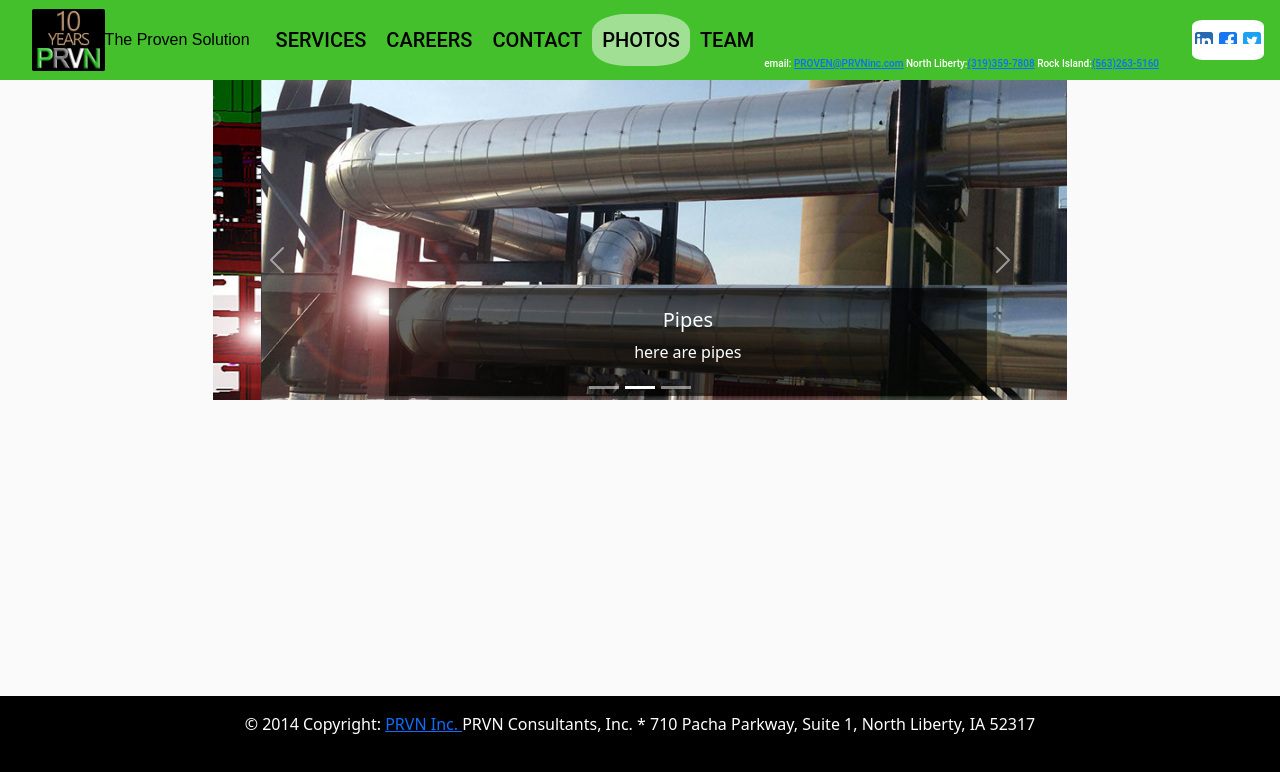
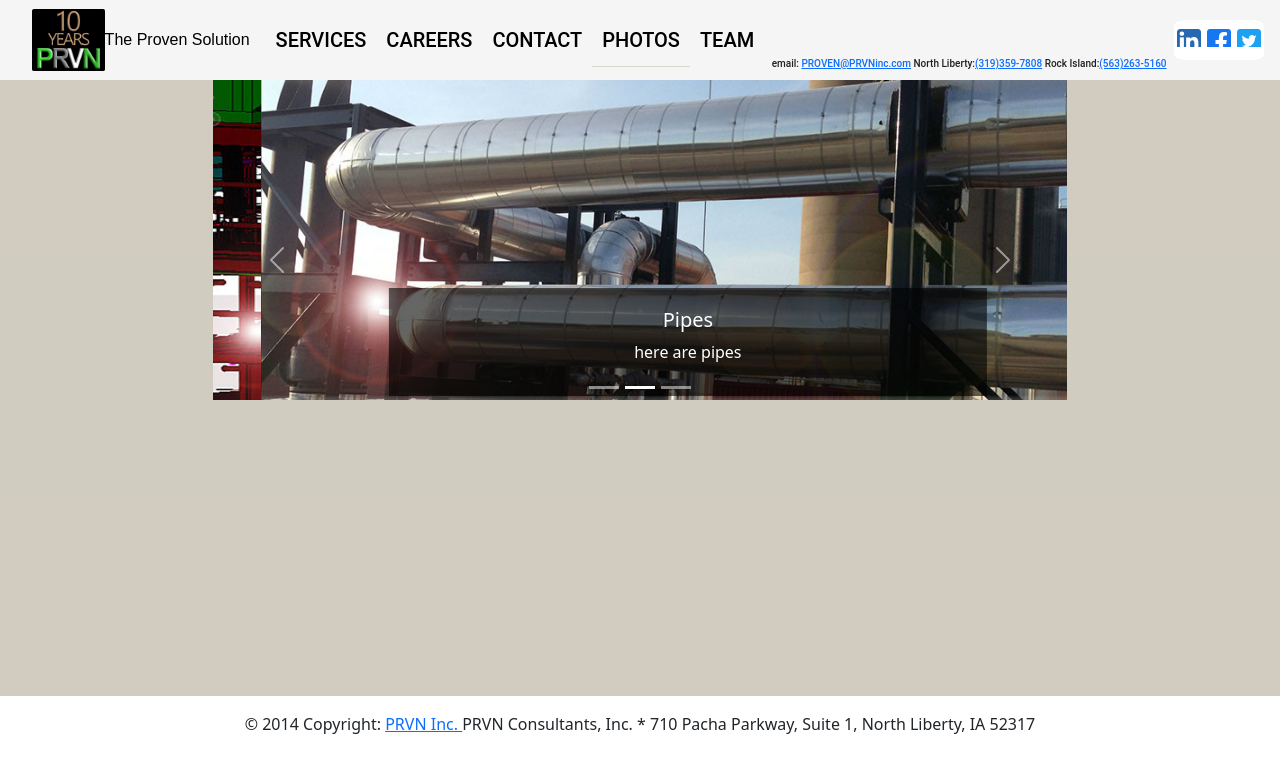
Before and after one commit to EvanPrice0/angular-node, an Angular app in the folder frontend/: page /home/photos in a window 1280 px wide. Shown: the top 772 px of the page. Built offline with nearby package versions, Linux system fonts and the light colour scheme.

Commit message:
ADD: making it look better

```diff
--- a/frontend/src/app/pages/home/home.component.html
+++ b/frontend/src/app/pages/home/home.component.html
@@ -14,6 +14,7 @@
         <a routerLink="contact" class="rl d-none d-md-block" routerLinkActive="active" mat-list-item>contact</a>
         <a routerLink="photos" class="rl d-none d-md-block" routerLinkActive="active" mat-list-item>photos</a>
         <a routerLink="team" class="rl d-none d-md-block" routerLinkActive="active" mat-list-item>team</a>
+        <span class="example-spacer"></span>
         <div class="d-none d-lg-block" style="font-size: 50%; align-self: flex-end;">
             email: <a href="mailto:proven@prvninc.com">PROVEN@PRVNinc.com</a>
             North Liberty:<a href="tel:3193597808">(319)359-7808</a>
@@ -23,7 +24,7 @@
         <twitter></twitter>
 
     </mat-toolbar>
-    <mat-sidenav-container class="example-container cont-adj">
+    <mat-sidenav-container class="example-container cont-adj" style=  "background-color: rgba(204, 199, 185, 0.692)"    >
         <mat-sidenav #snav [mode]="mobileQuery.matches ? 'over' : 'side'" [fixedInViewport]="mobileQuery.matches"
             fixedTopGap="56" class="d-sm-block d-md-none">
             <mat-nav-list>
@@ -39,22 +40,22 @@
                 <a class="rl" (click)="snav.toggle()" routerLink="team" routerLinkActive="active" mat-list-item>team</a>
             </mat-nav-list>
         </mat-sidenav>
-        <mat-sidenav-content>
-            <div style="display: flex; flex-direction: column;">
-                <div style="display: flex;">
-                    <div style="flex: 1;"></div>
+        <mat-sidenav-content style="background-color: rgba(204, 199, 185, 0.692);">
+            <div style="display: flex;">
+                <div style="display: flex; height: 77vh; width: 100%">
+                    <div class="color-gap"></div>
                     <div style="flex: 4; display: flex; flex-direction: column;">
                         <router-outlet *ngIf="router.url != '/home'"></router-outlet>
                         <welcome *ngIf="router.url === '/home'"></welcome>
                     </div>
-                    <div style="flex: 1;"></div>
+                    <div class="color-gap"></div>
                 </div>
             </div>
         </mat-sidenav-content>
     </mat-sidenav-container>
-    <footer class="page-footer font-small height-adj" style="background-color: black;">
+    <footer class="page-footer font-small height-adj" style="background-color: rgba(255, 255, 255, .5);">
         <!-- Copyright -->
-        <div style="color:white" class="sizer footer-copyright text-center py-3">© 2014 Copyright:
+        <div class="sizer footer-copyright text-center py-3">© 2014 Copyright:
             <a href="https://prvninc.com/"> PRVN Inc. </a>
             PRVN Consultants, Inc. * 710 Pacha Parkway, Suite 1, North Liberty, IA 52317
             <div class="d-md-block d-lg-none" style="font-size: 50%; align-self: flex-end;">
--- a/frontend/src/app/pages/home/home.component.scss
+++ b/frontend/src/app/pages/home/home.component.scss
@@ -1,6 +1,5 @@
   .mat-toolbar{
-    background: #43C02B;
-    color: #fff;
+    background-color: (255, 255, 255, .5);
   }
 
 .home-button {
@@ -22,12 +21,11 @@ mat-icon{
   border: none;
 }
 .rl:hover{
-  border-radius: 35%;
-  background-color: rgb(255, 255, 255, .5);
+  border-radius: 15%;
+  background-color: rgba(204, 199, 185, 0.692);
 }
 .rl.active{
-  border-radius: 35%;
-  background-color: rgb(255, 255, 255, .5);
+  border-bottom: 1px solid rgba(204, 199, 185, 0.692);
 }
 .rl:link{
   color:black;
@@ -43,7 +41,9 @@ button:hover{
   background-color: rgb(255, 255, 255, .5);
 }
 
-
+.color-gap{
+  flex: 1;
+}
 /* Set a specific color for each brand */
 
 /* Facebook */
--- a/frontend/src/app/pages/services/services.component.html
+++ b/frontend/src/app/pages/services/services.component.html
@@ -1,3 +1,4 @@
+<mat-card>
     <carousel [slides]="slides" [slide1]="slide1"></carousel>
     <div style="display: flex; padding: 5px;">
         <aside style="flex: 1;">
@@ -16,3 +17,4 @@
 
         </main>
     </div>
+</mat-card>
--- a/frontend/src/app/pages/welcome/welcome.component.html
+++ b/frontend/src/app/pages/welcome/welcome.component.html
@@ -1,3 +1,4 @@
+<mat-card>
     <carousel [slides]="slides" [slide1]="slide"></carousel>
     <div style="display: flex; padding: 5px;">
         <aside style="flex: 1;">
@@ -25,3 +26,4 @@
             solutions for our clients.
         </main>
     </div>
+</mat-card>
--- a/frontend/src/app/svg/twitter/twitter.component.html
+++ b/frontend/src/app/svg/twitter/twitter.component.html
@@ -1,5 +1,11 @@
 <div>
-    <mat-icon svgIcon="linkedin" aria-hidden="false" aria-label="Example thumbs up SVG icon"></mat-icon>
-    <mat-icon svgIcon="facebook" aria-hidden="false" aria-label="Example thumbs up SVG icon"></mat-icon>
-    <mat-icon svgIcon="twitter" aria-hidden="false" aria-label="Example thumbs up SVG icon"></mat-icon>
+    <a href="http://www.linkedin.com/company/prvn-consultants-inc-?trk=hb_tab_compy_id_2797743">
+        <mat-icon svgIcon="linkedin" aria-hidden="false" aria-label="Example thumbs up SVG icon"></mat-icon>
+    </a>
+    <a href="https://www.facebook.com/pages/PRVN-Consultants-Inc/567718769911282">
+        <mat-icon svgIcon="facebook" aria-hidden="false" aria-label="Example thumbs up SVG icon"></mat-icon>
+    </a>
+    <a href="https://twitter.com/prvnconsultants">
+        <mat-icon svgIcon="twitter" aria-hidden="false" aria-label="Example thumbs up SVG icon"></mat-icon>
+    </a>
 </div>
--- a/frontend/src/app/svg/twitter/twitter.component.scss
+++ b/frontend/src/app/svg/twitter/twitter.component.scss
@@ -2,7 +2,7 @@ mat-icon:hover{
     opacity: 0.7;
 }
 
-mat-icon{
+a{
     padding: 3px;
     vertical-align: middle;
 }
--- a/frontend/src/styles.scss
+++ b/frontend/src/styles.scss
@@ -19,6 +19,9 @@ button {
 }
 .example-spacer {
   flex: 1 1 auto;
+}
+html{
+  background-color: rgba(204, 199, 185, 0.692);
 }
 
 body {
```
Lines whose indentation alone changed are shown as unchanged.
